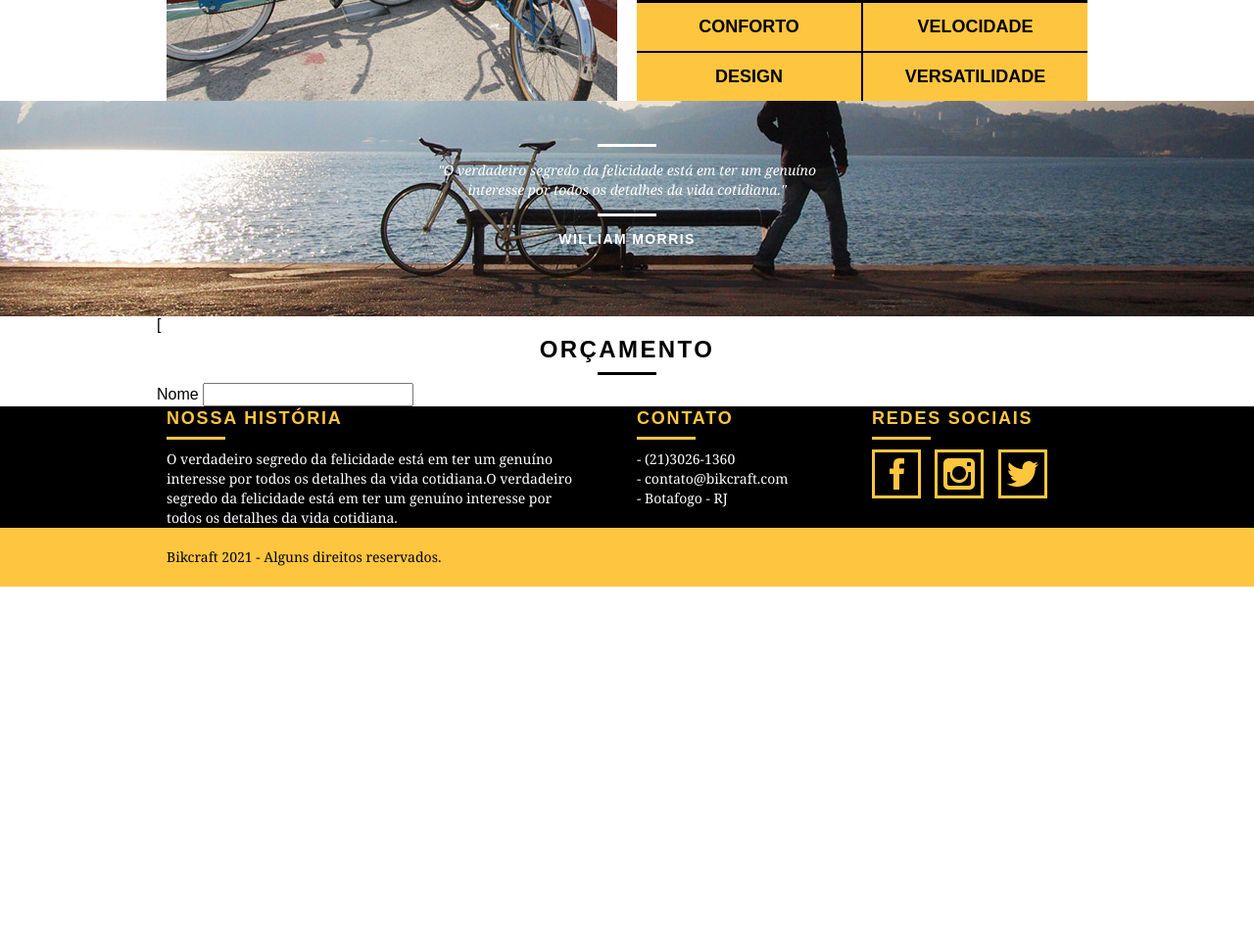
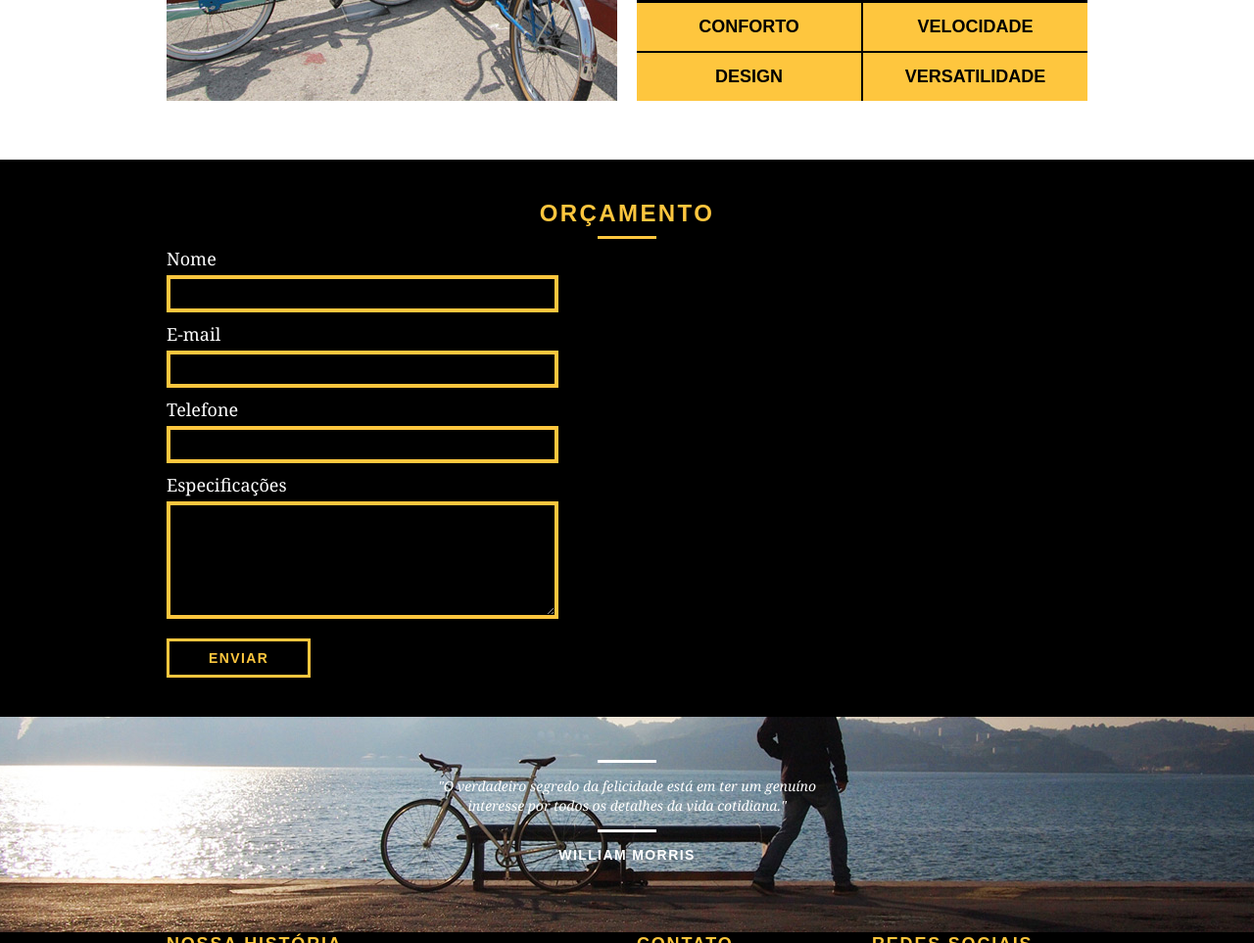
Before and after one commit to odanielbispo/bikcraft, a plain HTML site: page produtos.html in a window 1280 px wide. Shown: the part 2055-3018 px from the top of the page at 98% size. Before the commit the page ends 2654 px from the top, so only its background shows below. Drawn offline with Linux system fonts and the light colour scheme.

Commit message:
Seção de Orçamento na tela de produtos

```diff
--- a/css/produtos.css
+++ b/css/produtos.css
@@ -69,3 +69,57 @@
 .produto-info ul li:nth-child(even) {
 	margin-left: 2px;
 }
+
+/*OrçamentoFormulario*/
+
+.orcamento {
+	background: #000;
+	width: 100%;
+	margin-top: 60px;
+	padding: 40px 0;
+
+}
+
+.orcamento h2 {
+	color: #fec63e;
+}
+
+.orcamento h2::after {
+	background: #fec63e;
+}
+
+.form {
+	padding-right: 60px;
+}
+
+.form label {
+	display: block;
+	color: #fff;
+	font-family: Georgia, 'Times New Roman', serif;
+	font-size: 18px;
+	line-height: 25px;
+	margin-bottom: 4px;
+}
+
+.form input, .form textarea {
+	display: block;
+	width: 100%;
+	border: 4px solid #fec63e;
+	background: none;
+	color: #fff;
+	padding: 7px 10px;
+	margin-bottom: 10px;
+	outline: none;
+	font-size: 14px;
+	font-family: Georgia, 'Times New Roman', serif;
+}
+
+.form textarea {
+	height: 120px;
+	margin-bottom: 20px;
+}
+
+.form .btn-produtos {
+	background: none;
+	padding: 7px 40px;
+}
--- a/produtos.html
+++ b/produtos.html
@@ -114,22 +114,54 @@
         </div>
     </section>
 
+    <section class="orcamento">
+
+        <div class="container">
+            <h2 class="subtitulo">Orçamento</h2>
+
+            <form id="form_orcamento" class="grid-8 form">
+                <label for="nome">Nome</label>
+                <input type="text" id="nome">
+
+                <label for="email">E-mail</label>
+                <input type="text" id="email">
+
+                <label for="telefone">Telefone</label>
+                <input type="text" id="telefone">
+
+                <label for="espec">Especificações</label>
+                <textarea name="espec" id="espec" cols="30" rows="2"></textarea>
+
+                <button type="submit" class="btn btn-produtos">Enviar</button>
+            </form>
+
+            <div class="orcamento-dados" class="grid-8">
+
+                <h3>Dados</h3>
+                <span>+55 16 99118 8404</span>
+                <span>orcamento@bikcraft.com</span>
+
+                <h3>Monte a sua Bikcraft</h3>
+                <p>Escolha as especificações:</p>
+                <ul>
+                    <li>- Cores</li>
+                    <li>- Estilo</li>
+                    <li>- Medidas</li>
+                    <li>- Acessórios</li>
+                    <li>- e Outros</li>
+                </ul>
+
+            </div>
+
+        </div>
+    </section>
+
 	<section class="quebra">
 		<blockquote class="quote-externo container">
 			<p>"O verdadeiro segredo da felicidade está em ter um genuíno interesse por todos os detalhes da vida cotidiana."</p>
 			<cite>WILLIAM MORRIS</cite>
 		</blockquote>
 	</section>
-
-    <section class="orcamento">
-        <div class="container">[
-            <h2 class="subtitulo">Orçamento</h2>
-            <form id="form_orcamento">
-                <label for="nome">Nome</label>
-                <input type="text" id="nome" >
-            </form>
-        </div>
-    </section>
 
 	<footer>
 		<div class="footer">
```
